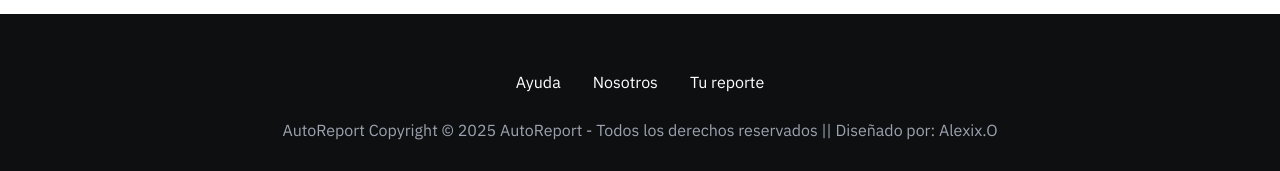
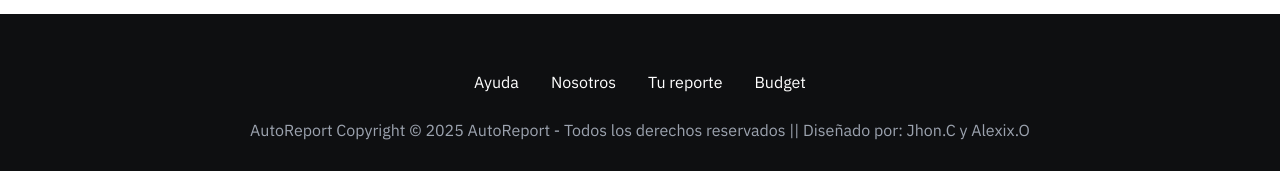
Before and after one commit to Aleexix/AutoReportV2, a React (Vite) app in the folder frontend/: page /budget in a window 1280 px wide. Shown: the part 1525-1696 px from the top of the page. Built offline with nearby package versions, Linux system fonts and the light colour scheme; grey boxes are pictures that could not be loaded.

Commit message:
cambios realizados

```diff
--- a/frontend/src/components/footer.tsx
+++ b/frontend/src/components/footer.tsx
@@ -32,11 +32,12 @@ const Footer = () => {
                         <li className="hover:text-blueI"><a href="/contactanos">{language === 'es' ? 'Ayuda':'Help'}</a></li>
                         <li className="hover:text-blueI"><a href="/sobre nosotros">{language === 'es' ? 'Nosotros':'About'}</a></li>
                         <li className="hover:text-blueI"><a href="/">{language === 'es' ? 'Tu reporte':'your report'}</a></li>
+                        <li className="hover:text-blueI"><a href="/">{language === 'es' ? 'Budget':'Budget'}</a></li>
                     </ul>
                 </div>
                 {/* Derechos de autor */}
                 <div className={`mt-6 text-center ${darkMode ? ' text-gray-600 ': ' text-gray-400'}`}>
-                    {language === 'es' ? 'AutoReport Copyright © 2025 AutoReport - Todos los derechos reservados || Diseñado por: Alexix.O':'AutoReport Copyright © 2025 AutoReport - All rights reserved || Designed by: Alexix. OR'}
+                    {language === 'es' ? 'AutoReport Copyright © 2025 AutoReport - Todos los derechos reservados || Diseñado por: Jhon.C y Alexix.O':'AutoReport Copyright © 2025 AutoReport - All rights reserved || Designed by: Jhon.C y Alexix. OR'}
                 </div>
             </div>
         </footer>
```
